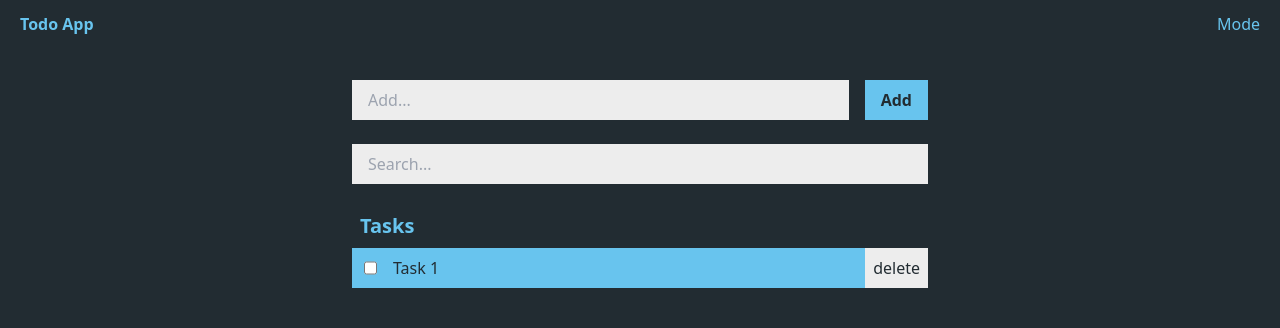
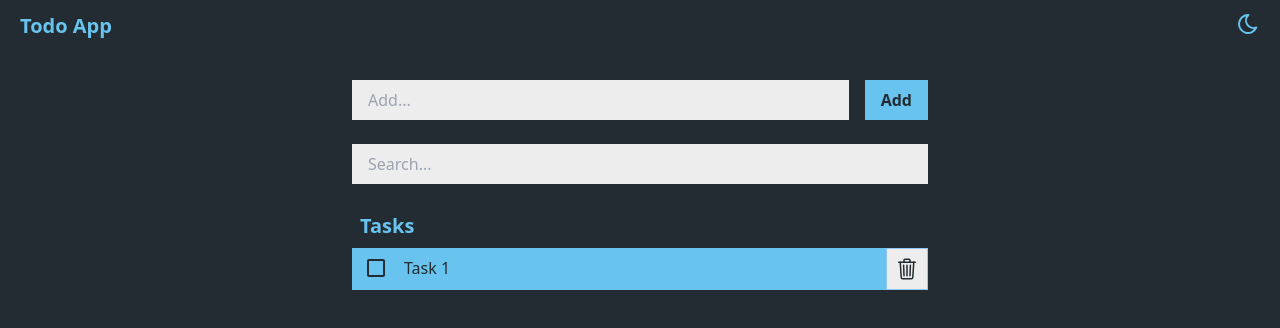
Before and after one commit to Yadija/vite-todo-app, a React (Vite) app: page / in a window 1280 px wide. Shown: the top 328 px of the page. Built offline with nearby package versions, Linux system fonts and the light colour scheme.

Commit message:
install react icons

```diff
--- a/package.json
+++ b/package.json
@@ -13,7 +13,8 @@
   },
   "dependencies": {
     "react": "^18.2.0",
-    "react-dom": "^18.2.0"
+    "react-dom": "^18.2.0",
+    "react-icons": "^4.10.1"
   },
   "devDependencies": {
     "@types/react": "^18.2.15",
--- a/src/App.tsx
+++ b/src/App.tsx
@@ -1,12 +1,18 @@
+import { IoTrashOutline } from 'react-icons/io5';
+import { MdCheckBox, MdCheckBoxOutlineBlank } from 'react-icons/md';
+import { TbMoon, TbSunHigh } from 'react-icons/tb';
+
 function App() {
   return (
     <div className='dark'>
       <div className='h-screen w-full bg-softPeach text-funBLue dark:bg-balticSea dark:text-denimBLue'>
         <nav className='fixed left-0 right-0 top-0 flex justify-between px-5 py-3'>
-          <h1 className='font-bold'>Todo App</h1>
+          <h1 className='text-xl font-bold'>Todo App</h1>
           <div>
             <ul>
-              <li>Mode</li>
+              <li className='cursor-pointer text-2xl'>
+                <TbMoon />
+              </li>
             </ul>
           </div>
         </nav>
@@ -15,7 +21,7 @@ function App() {
           <form className='flex gap-4 pb-6'>
             <input
               type='text'
-              className='w-full px-4 py-2 dark:bg-softPeach dark:text-balticSea'
+              className='focus:ring-blueborder-blue-300 w-full px-4 py-2 focus:border-blue-300 focus:outline-none focus:ring-2 dark:bg-softPeach dark:text-balticSea'
               placeholder='Add...'
             />
             <button className='bg-funBLue px-4 py-2 font-bold text-softPeach dark:bg-denimBLue dark:text-balticSea'>
@@ -27,7 +33,7 @@ function App() {
           <div className='mb-6'>
             <input
               type='text'
-              className='w-full px-4 py-2 dark:bg-softPeach  dark:text-balticSea'
+              className='focus:ring-blueborder-blue-300 w-full px-4 py-2  focus:border-blue-300  focus:outline-none focus:ring-2 dark:bg-softPeach dark:text-balticSea'
               placeholder='Search...'
             />
           </div>
@@ -38,12 +44,14 @@ function App() {
             <ul className='flex flex-col gap-2'>
               <li>
                 <div className='flex justify-between'>
-                  <div className='flex w-full gap-4 bg-funBLue px-3 py-2 text-softPeach dark:bg-denimBLue dark:text-balticSea'>
-                    <input type='checkbox' />
+                  <div className=' flex w-full cursor-pointer gap-4 bg-funBLue px-3 py-2 text-softPeach hover:opacity-90 dark:bg-denimBLue dark:text-balticSea'>
+                    <div className='text-2xl'>
+                      <MdCheckBoxOutlineBlank />
+                    </div>
                     <p>Task 1</p>
                   </div>
-                  <div className='bg-white p-2 text-funBLue dark:bg-softPeach dark:text-balticSea'>
-                    delete
+                  <div className='cursor-pointer border border-blue-300 bg-white p-2 text-2xl text-funBLue hover:bg-red-500 hover:text-softPeach dark:bg-softPeach dark:text-balticSea dark:hover:bg-red-500 dark:hover:text-softPeach'>
+                    <IoTrashOutline />
                   </div>
                 </div>
               </li>
```
Also changed, not shown: 1 other file (tests, documents, lock files or other folders).
